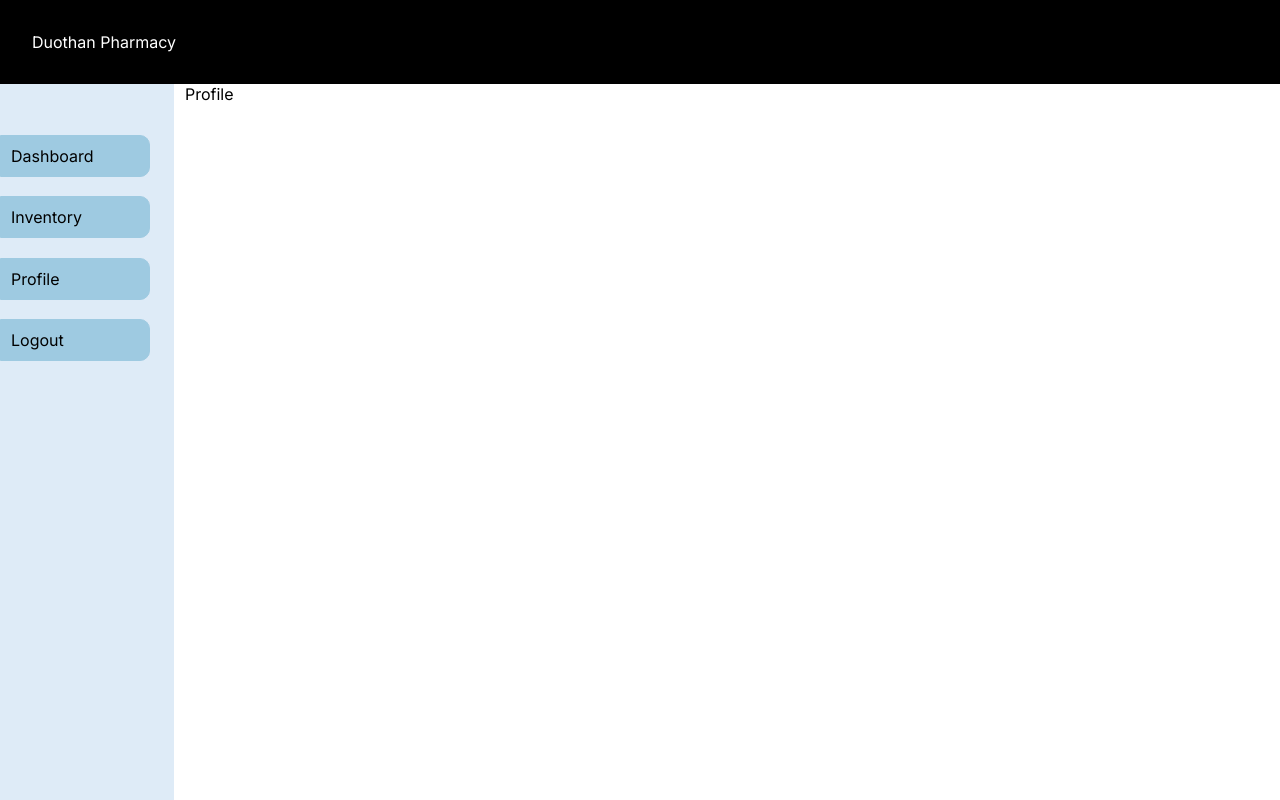
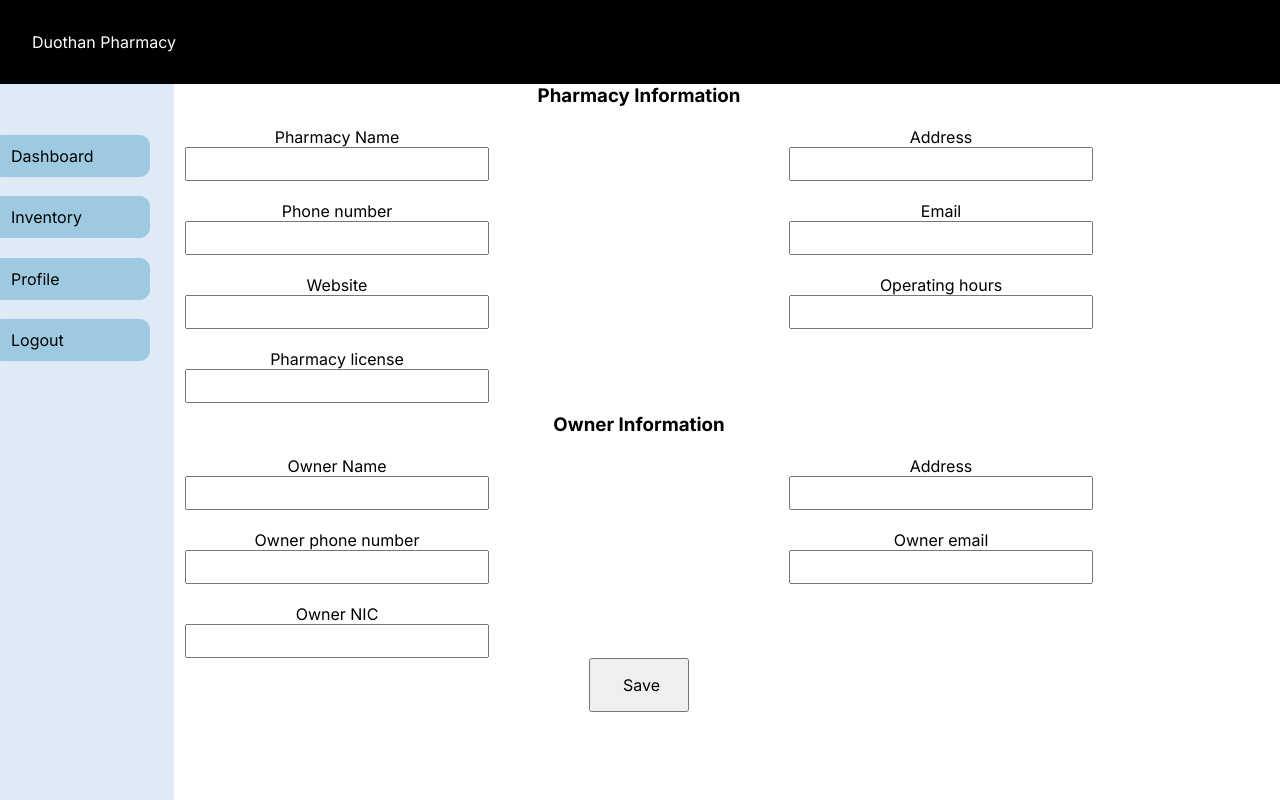
Before and after one commit to S2NX-Duothan/duothanPharmacy, a React (Create React App) app in the folder duothan-pharmacy/: page /profile in a window 1280 px wide. Built offline with nearby package versions, Linux system fonts and the light colour scheme.

Commit message:
profile page

```diff
--- a/duothan-pharmacy/src/App.js
+++ b/duothan-pharmacy/src/App.js
@@ -9,6 +9,7 @@ import AddNewDrug from './pages/AddNewDrug';
 import Signin from './pages/Signin';
 import Signup from './pages/Signup';
 import NoPage from './pages/NoPage';
+import Search from './pages/Search';
 
 const App = () => {
   return (
@@ -23,6 +24,7 @@ const App = () => {
           <Route path="Signin" element={<Signin />} />
           <Route path="Signup" element={<Signup />} />
           <Route path="*" element={<NoPage />} />
+          <Route path="Search" element={<Search />} />
         </Route>
       </Routes>
     </BrowserRouter>
--- a/duothan-pharmacy/src/pages/Profile.js
+++ b/duothan-pharmacy/src/pages/Profile.js
@@ -1,8 +1,100 @@
+import { text } from '@fortawesome/fontawesome-svg-core';
 import React from 'react'
+import "../styles/profile.css";
 
 const Profile = () => {
   return (
-    <div>Profile</div>
+    <center>
+    <div>
+      <div className='phar-info'>
+      <div className="heading">
+        <h3>Pharmacy Information</h3>
+      </div><br></br>
+
+      <div className='phar-one'>
+        <div className='phar-name'>
+          <div>Pharmacy Name</div>
+          <div><input type={text} className='text'></input></div>
+        </div>
+        <div className='add'>
+          <div>Address</div>
+          <div><input type={text}  className='text'></input></div>
+        </div>
+      </div><br></br>
+
+      <div className='phar-one'>
+        <div className='phar-name'>
+          <div>Phone number</div>
+          <div><input type={text}  className='text'></input></div>
+        </div>
+        <div className='add'>
+          <div>Email</div>
+          <div><input type={text}  className='text'></input></div>
+        </div>
+      </div><br></br>
+
+      <div className='phar-one'>
+        <div className='phar-name'>
+          <div>Website</div>
+          <div><input type={text}  className='text'></input></div>
+        </div>
+        <div className='add'>
+          <div>Operating hours</div>
+          <div><input type={text} className='text'></input></div>
+        </div>
+      </div><br></br>
+
+      <div className='phar-one'>
+        <div className='sub-headings'>
+          <div>Pharmacy license</div>
+          <div><input type={text} className='text'></input></div>
+        </div>
+      </div>
+      </div>
+
+      <div className='owner-info'>
+      <div className="heading">
+        <h3>Owner Information</h3>
+      </div><br></br>
+
+      <div className='owner-one'>
+        <div className='owner-name'>
+          <div>Owner Name</div>
+          <div><input type={text} className='text'></input></div>
+        </div>
+        <div className='add'>
+          <div>Address</div>
+          <div className='text-area'><input type={text} className='text'></input></div>
+        </div>
+      </div><br></br>
+
+      <div className='owner-one'>
+        <div className='owner-name'>
+          <div>Owner phone number</div>
+          <div><input type={text} className='text'></input></div>
+        </div>
+        <div className='add'>
+          <div>Owner email</div>
+          <div><input type={text} className='text'></input></div>
+        </div>
+      </div><br></br>
+
+      <div className='owner-one'>
+        <div className='sub-headings'>
+          <div>Owner NIC</div>
+          <div><input type={text} className='text'></input></div>
+        </div>
+      </div>
+      </div>
+
+    <div className='submit-btn'>
+      <form>
+      <button type = 'submit' className='sub-btn'>Save</button>
+      </form>
+    </div>
+
+    </div>
+    </center>
   )
 }
 
--- /dev/null
+++ b/duothan-pharmacy/src/pages/Search.js
@@ -0,0 +1,24 @@
+import React from 'react';
+import { useEffect } from 'react';
+
+const Search= () => {
+
+  return (
+    <center>
+    <div>
+        <form class="form" role="search">
+            <select name="all" id="all">
+            <option value="all">All</option>
+            <option value="one">one</option>
+            <option value="two">two</option>
+            <option value="three">three</option>
+            </select>
+            <input type="search" id="query" name="q" placeholder="Search your medicine here" aria-label="Search through site content"></input>
+            <button>Search</button>
+        </form>
+    </div>
+    </center>
+  )
+}
+
+export default Search
--- /dev/null
+++ b/duothan-pharmacy/src/styles/profile.css
@@ -0,0 +1,50 @@
+*{
+    padding: 0;
+    margin: 0;
+}
+
+.heading{
+
+}
+
+.phar-one{
+    display: flex;
+    flex-wrap: wrap;
+}
+
+.add{
+    margin-left: 300px;
+}
+
+.owner-one{
+    display: flex;
+    flex-wrap: wrap;
+    align-content: space-around;
+}
+
+.text{
+    width: 300px;
+    height: 30px;
+}
+
+.text-area{
+    display:flex;
+    justify-content: space-between;
+}
+
+.sub-btn{
+    padding: 15px 32px;
+    text-align: center;
+    text-decoration: none;
+    display: inline-block;
+    font-size: 16px;
+    width: 100px;
+}
+
+.phar-info{
+
+}
+
+.owner-info{
+    padding-top: 10px;
+}
--- /dev/null
+++ b/duothan-pharmacy/src/styles/search.css
@@ -0,0 +1,22 @@
+*{
+    margin: 0;
+    padding: 0;
+}
+
+.form{
+    width: 100vw;
+    display: flex;
+    flex-direction: row;
+    align-items: center;
+    padding-left: 600px;
+}
+
+#all{
+    width: 300px;
+    height: 40px;
+}
+
+::placeholder {
+    color: #fff;
+    opacity: 0.7;
+}
```
